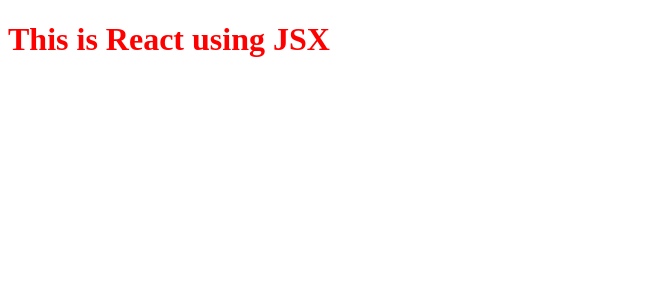
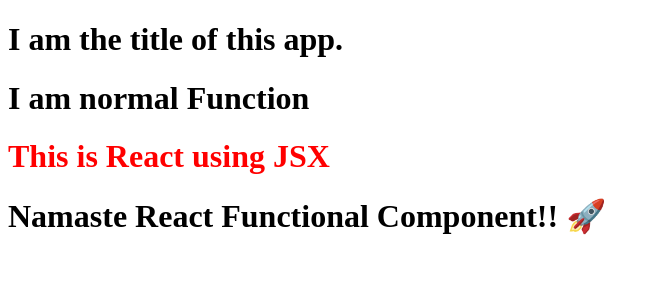
Before and after one commit to yashuzuwakia/namaste-react, a React (Vite) app: page / in a window 1280 px wide. Shown: the top 300 px of the page, without its empty margins (0-659 px from the left). Built offline with nearby package versions, Linux system fonts and the light colour scheme.

Commit message:
chanpter

```diff
--- a/App.js
+++ b/App.js
@@ -13,6 +13,24 @@ const jsxHeading = (
   </h1>
 );
 
+const Title = () => {
+  return <h1>I am the title of this app.</h1>;
+};
+
+function NormalFunction() {
+  return <h1>I am normal Function</h1>;
+}
+//React Functional Component
+const HeadingComponent = () => {
+  return (
+    <div>
+      <Title />
+      <NormalFunction />
+      {jsxHeading}
+      <h1 className="heading">Namaste React Functional Component!! 🚀</h1>
+    </div>
+  );
+};
 const root = ReactDOM.createRoot(document.getElementById("root"));
 
-root.render(jsxHeading);
+root.render(<HeadingComponent />);
```
